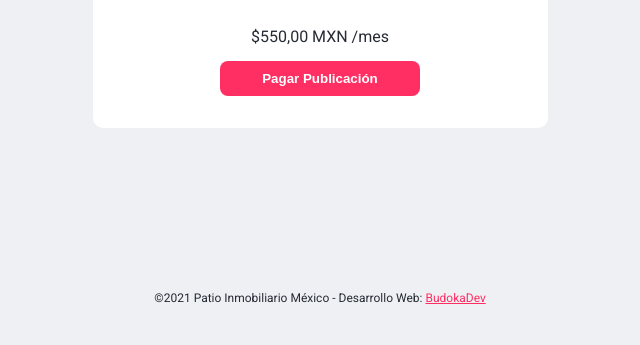
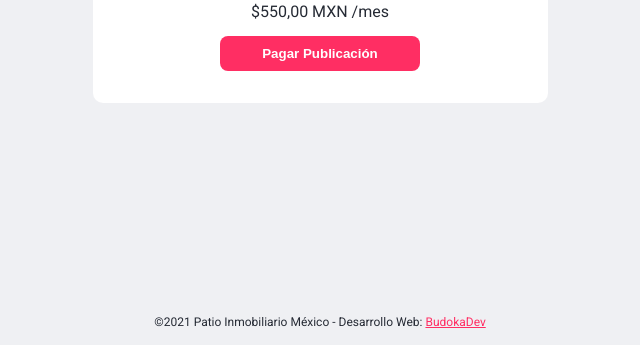
Before and after one commit to daniektj/patio-inmobiliario-anuncio, a plain HTML site: page index.html in a window 1280 px wide. Shown: the part 455-800 px from the top of the page, without its empty margins (320-960 px from the left). Drawn offline with Linux system fonts and the light colour scheme.

Commit message:
fix footer

```diff
--- a/style.css
+++ b/style.css
@@ -44,7 +44,7 @@ h3{
 }
 
 .container{
-    min-height: 100vh;
+    min-height: calc(100vh - 50px);
     min-width: 340px;
     max-width: 525px;
     display: grid;
@@ -96,6 +96,5 @@ footer{
     font-size: 12px;
     text-align: center;
     padding: 0 35px;
-    position: absolute;
-    bottom: 40px;
+    margin-top: 20px;
 }
```
